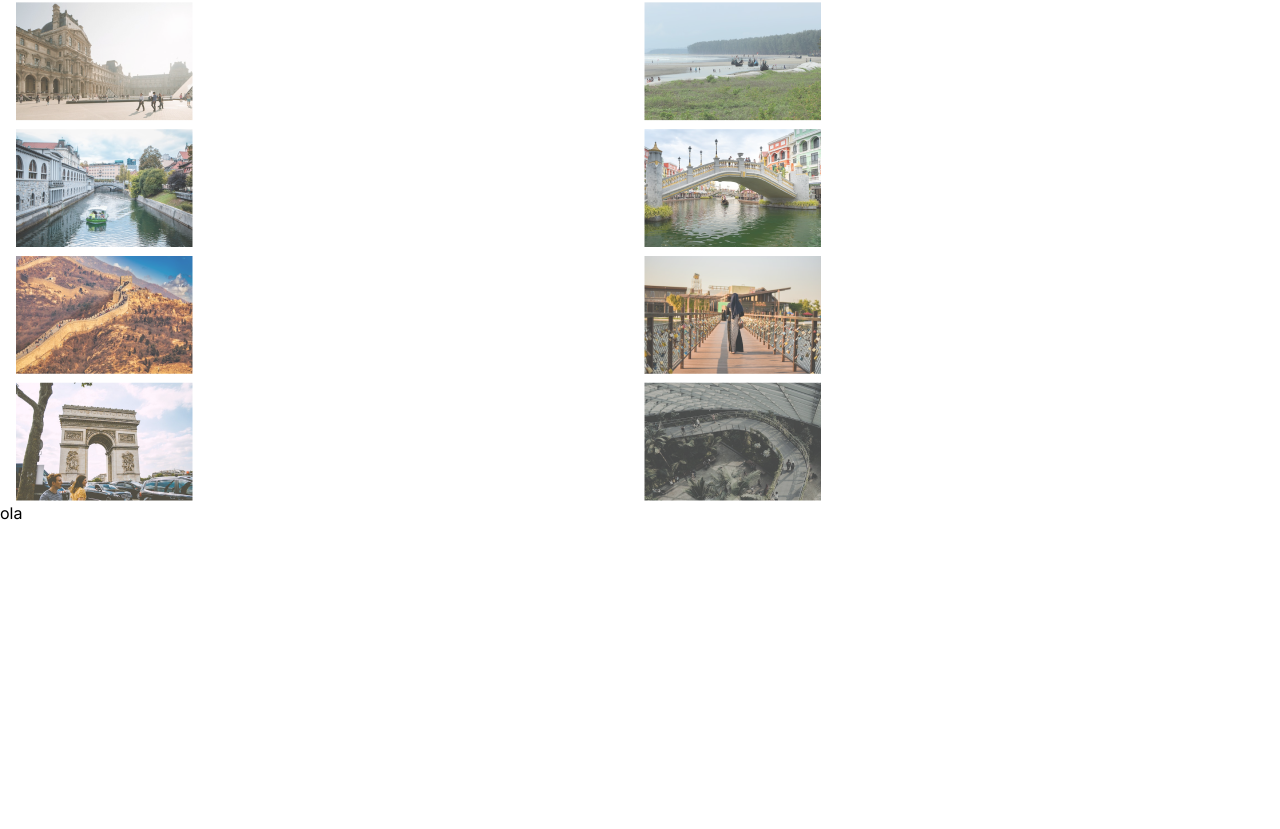
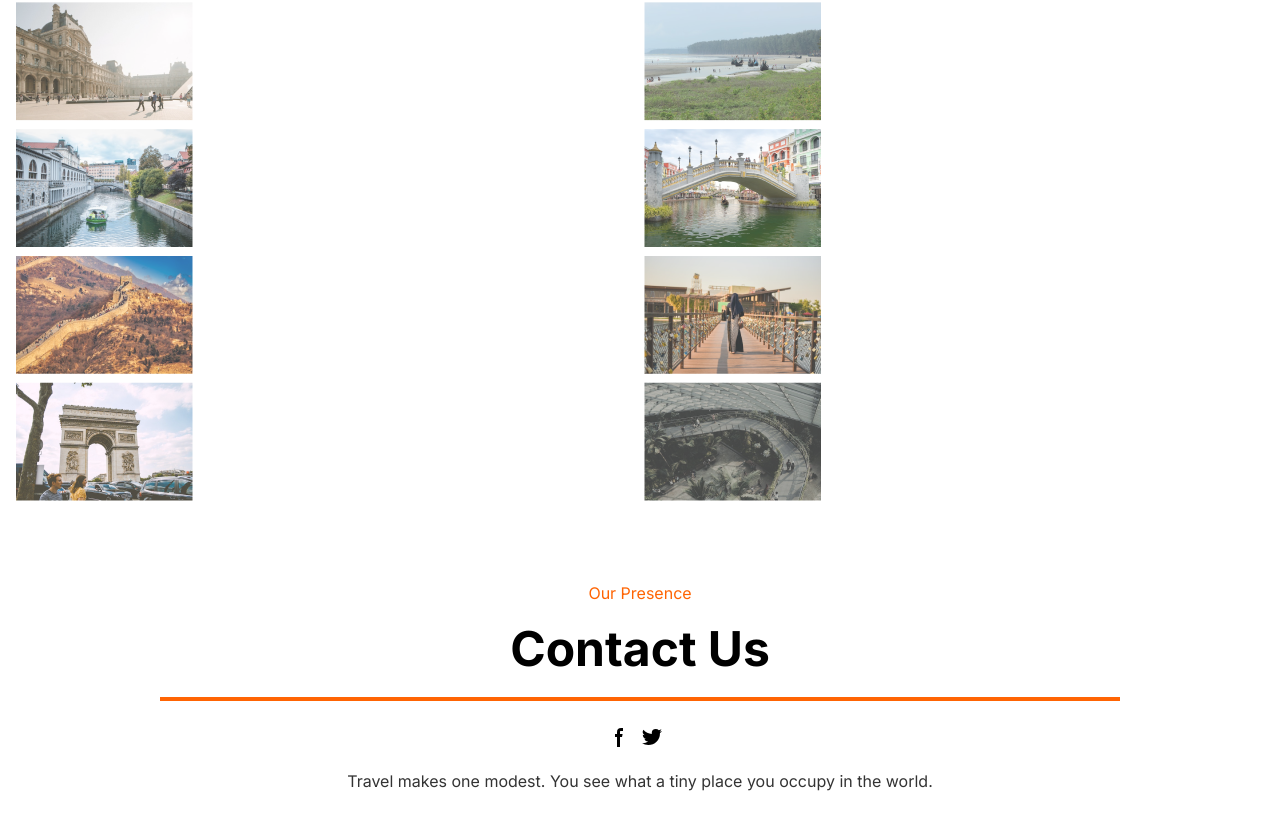
Before and after one commit to leandro160320/travel20241, a Next.js app: page / in a window 1280 px wide. Shown: the part 3728-4557 px from the top of the page. Before the commit the page ends 4253 px from the top, so only its background shows below. Built offline with nearby package versions, Linux system fonts and the light colour scheme.

Commit message:
feat: Heading ok

```diff
--- a/app/components/Heading.tsx
+++ b/app/components/Heading.tsx
@@ -1,6 +1,59 @@
 
 export default function Heading(){
     return(
-        <h1>ola</h1>
+        <div className=" text-center mb-20">
+          <div className="text-[#FF6403] m-5 mt-20">
+            <h1>Our Presence</h1>
+          </div>
+          <div className="text-5xl font-bold my-5">
+            <h1>Contact Us</h1>
+
+            <div className="border-b-4 border-[#FF6403] my-6 mx-40"></div>
+          </div>
+          <div className="flex justify-center">
+          <a className="mr-2" href="">
+              <svg
+                className="w-6 h-6 dark"
+                aria-hidden="true"
+                xmlns="http://www.w3.org/2000/svg"
+                width="24"
+                height="24"
+                fill="currentColor"
+                viewBox="0 0 24 24"
+              >
+                <path
+                  fill-rule="evenodd"
+                  d="M13.135 6H15V3h-1.865a4.147 4.147 0 0 0-4.142 4.142V9H7v3h2v9.938h3V12h2.021l.592-3H12V6.591A.6.6 0 0 1 12.592 6h.543Z"
+                  clip-rule="evenodd"
+                />
+              </svg>
+              </a>
+
+              <a class="mr-2" href="">
+                <svg
+                  class="w-6 h-6 dark"
+                  aria-hidden="true"
+                  xmlns="http://www.w3.org/2000/svg"
+                  width="24"
+                  height="24"
+                  fill="currentColor"
+                  viewBox="0 0 24 24"
+                >
+                  <path
+                    fill-rule="evenodd"
+                    d="M22 5.892a8.178 8.178 0 0 1-2.355.635 4.074 4.074 0 0 0 1.8-2.235 8.343 8.343 0 0 1-2.605.981A4.13 4.13 0 0 0 15.85 4a4.068 4.068 0 0 0-4.1 4.038c0 .31.035.618.105.919A11.705 11.705 0 0 1 3.4 4.734a4.006 4.006 0 0 0 1.268 5.392 4.165 4.165 0 0 1-1.859-.5v.05A4.057 4.057 0 0 0 6.1 13.635a4.192 4.192 0 0 1-1.856.07 4.108 4.108 0 0 0 3.831 2.807A8.36 8.36 0 0 1 2 18.184 11.732 11.732 0 0 0 8.291 20 11.502 11.502 0 0 0 19.964 8.5c0-.177 0-.349-.012-.523A8.143 8.143 0 0 0 22 5.892Z"
+                    clip-rule="evenodd"
+                  />
+                </svg>
+              </a>
+          </div>
+
+          <div className="my-5 text-[#333333]">
+            <h1>
+              Travel makes one modest. You see what a tiny place you occupy in the world.
+            </h1>
+          </div>
+        </div>
+
     )
 }
```
